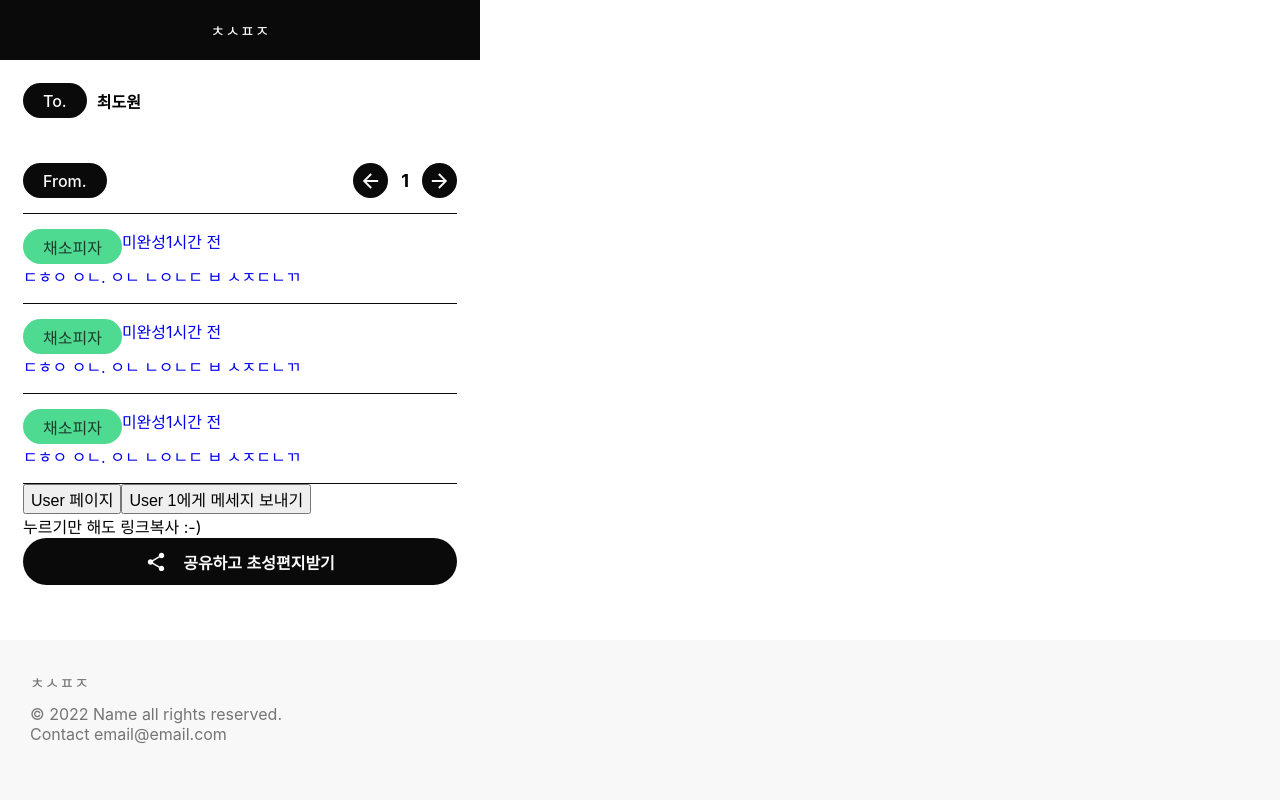
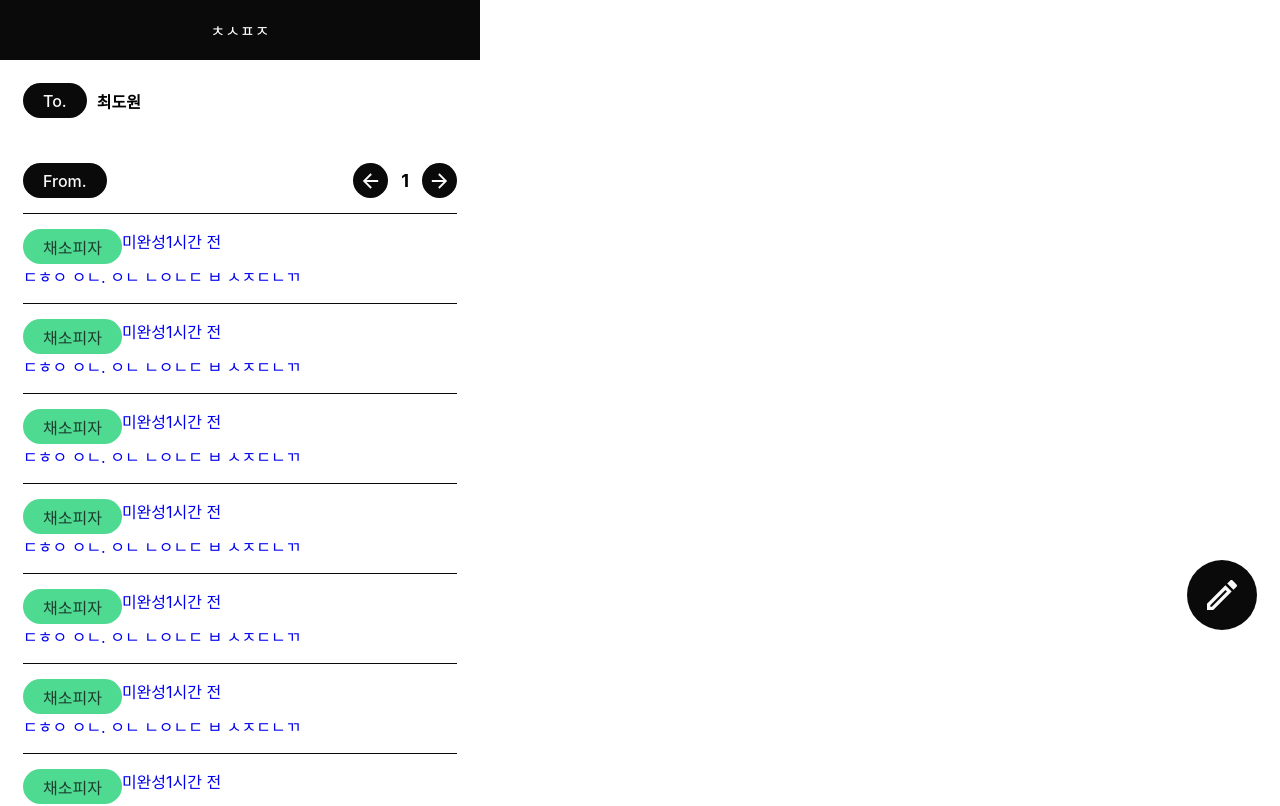
Before and after one commit to roundshoulder/cs-letter-frontend, a React (Create React App) app: page /cs-letter-frontend/1 in a window 1280 px wide. Shown: the top 806 px of the page. Built offline with nearby package versions, Linux system fonts and the light colour scheme.

Commit message:
:sparkles: Update User Page & Refactor Main Container
Update User Page & Refactor Main Container

```diff
--- a/src/components/Footer.tsx
+++ b/src/components/Footer.tsx
@@ -8,14 +8,13 @@ function Footer() {
     width: 100%;
     height: 160px;
     padding: 30px;
+    font-size: 14px;
     box-sizing: border-box;
     display: flex;
     flex-direction: column;
     gap: 10px;
     background-color: ${isHome ? '#0a0a0a' : '#f8f8f8'};
     color: ${isHome ? '#fafafa' : '#757575'};
-    position: absolute;
-    bottom: 0;
   `;
 
   return (
--- a/src/components/MainContainer.tsx
+++ b/src/components/MainContainer.tsx
@@ -1,34 +1,32 @@
-import React, { ReactNode } from 'react';
+import { ReactNode } from 'react';
 import { css } from '@emotion/css';
 import Header from './Header';
 import { useLocation } from 'react-router-dom';
 import { PADDING } from '../assets/Theme';
 import Footer from './Footer';
 
-const mainContainer = css`
-  width: 100%;
-  min-height: 100%;
-  @media screen and (min-width: 768px) {
-    width: 480px;
-  }
-  display: flex;
-  justify-content: flex-start;
-  flex-direction: column;
-`;
-
-const padding = css`
+const contentsContainer = css`
   padding: ${PADDING}px;
+  flex-grow: 1;
 `;
 
 function MainContainer({ children }: { children: ReactNode }) {
-  const path = useLocation().pathname;
+  const isHome = useLocation().pathname === '/';
+  const mainContainer = css`
+    width: 100%;
+    min-height: 100%;
+    @media screen and (min-width: 768px) {
+      width: 480px;
+    }
+    display: flex;
+    justify-content: space-between;
+    flex-direction: column;
+    background-color: ${isHome ? '#0a0a0a' : undefined};
+  `;
   return (
-    <div
-      className={mainContainer}
-      style={path === '/' ? { backgroundColor: '#0a0a0a' } : undefined}
-    >
-      {path === '/' ? <></> : <Header />}
-      <div className={padding}>{children}</div>
+    <div className={mainContainer}>
+      {!isHome && <Header />}
+      <div className={contentsContainer}>{children}</div>
       <Footer />
     </div>
   );
--- a/src/pages/User.tsx
+++ b/src/pages/User.tsx
@@ -3,9 +3,14 @@ import { Link } from 'react-router-dom';
 import Theme from '../assets/Theme';
 import MessageListRenderItem from '../components/MessageListRenderItem';
 import Tag from '../components/Tag';
-import { MdOutlineArrowBack, MdOutlineArrowForward } from 'react-icons/md';
+import {
+  MdOutlineArrowBack,
+  MdOutlineArrowForward,
+  MdOutlineCreate,
+} from 'react-icons/md';
 import { useState } from 'react';
 import BottomButton from '../components/BottomButton';
+import KakaoButton from '../components/KakaoButton';
 
 const profile = css`
   display: flex;
@@ -46,7 +51,60 @@ const arrowButton = css`
   background-color: ${Theme.color.black};
 `;
 
+const createButton = css`
+  position: fixed;
+  z-index: 100;
+  right: 23px;
+  bottom: 170px;
+  display: flex;
+  justify-content: center;
+  align-items: center;
+  border: none;
+  width: 70px;
+  height: 70px;
+  border-radius: 70px;
+  font-size: 40px;
+  color: ${Theme.color.white};
+  background-color: ${Theme.color.black};
+`;
+
 const messages = [
+  {
+    name: '채소피자',
+    preview: 'ㄷㅎㅇ ㅇㄴ ㅇㄴ ㄴㅇㄴㄷ',
+    solved: false,
+    time: 1,
+  },
+  {
+    name: '채소피자',
+    preview: 'ㄷㅎㅇ ㅇㄴ ㅇㄴ ㄴㅇㄴㄷ',
+    solved: false,
+    time: 1,
+  },
+  {
+    name: '채소피자',
+    preview: 'ㄷㅎㅇ ㅇㄴ ㅇㄴ ㄴㅇㄴㄷ',
+    solved: false,
+    time: 1,
+  },
+  {
+    name: '채소피자',
+    preview: 'ㄷㅎㅇ ㅇㄴ ㅇㄴ ㄴㅇㄴㄷ',
+    solved: false,
+    time: 1,
+  },
+  {
+    name: '채소피자',
+    preview: 'ㄷㅎㅇ ㅇㄴ ㅇㄴ ㄴㅇㄴㄷ',
+    solved: false,
+    time: 1,
+  },
+  {
+    name: '채소피자',
+    preview: 'ㄷㅎㅇ ㅇㄴ ㅇㄴ ㄴㅇㄴㄷ',
+    solved: false,
+    time: 1,
+  },
   {
     name: '채소피자',
     preview: 'ㄷㅎㅇ ㅇㄴ ㅇㄴ ㄴㅇㄴㄷ',
@@ -68,6 +126,7 @@ const messages = [
 ];
 
 function User() {
+  const [isOwner, setIsOwner] = useState(false);
   const [page, setPage] = useState(1);
   console.log(page);
   return (
@@ -97,9 +156,20 @@ function User() {
       <Link to="/create/1">
         <button>User 1에게 메세지 보내기</button>
       </Link>
-
-      <div>{`누르기만 해도 링크복사 :-)`}</div>
-      <BottomButton isShare={true}>공유하고 초성편지받기</BottomButton>
+      {isOwner ? (
+        <>
+          <div>{`누르기만 해도 링크복사 :-)`}</div>
+          <BottomButton isShare={true}>공유하고 초성편지받기</BottomButton>
+        </>
+      ) : (
+        <>
+          <div>초성편지 나도 받고 싶다면,</div>
+          <KakaoButton />
+          <button className={createButton}>
+            <MdOutlineCreate />
+          </button>
+        </>
+      )}
     </>
   );
 }
```
